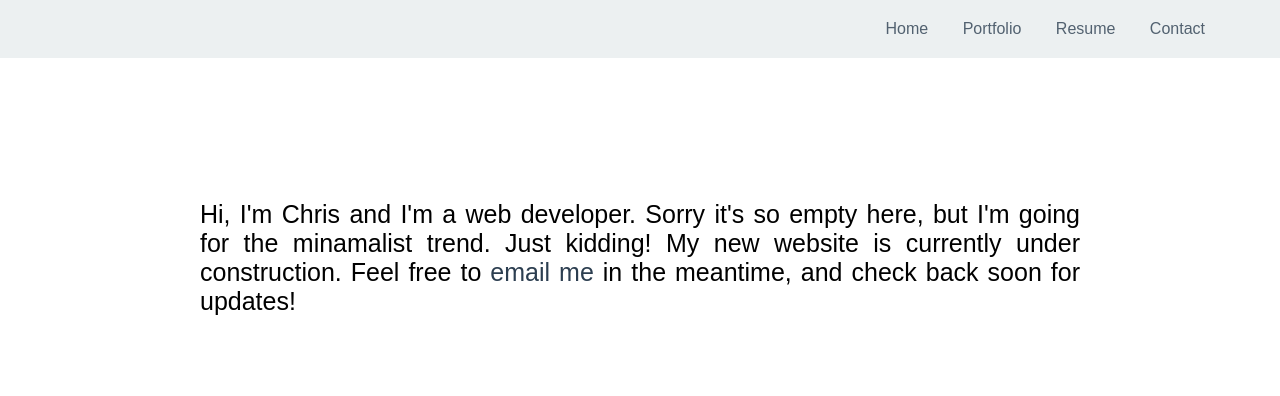
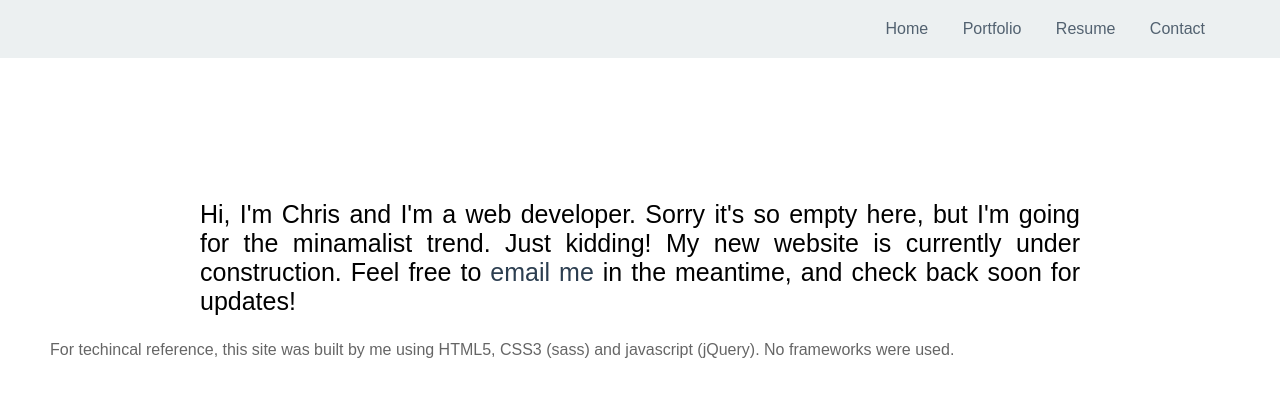
Before and after one commit to chrishughallen/chrishughallen.github.io, a website: page index.html in a window 1280 px wide. Drawn offline with nearby package versions, Linux system fonts and the light colour scheme.

Commit message:
extra info

```diff
--- a/base.scss
+++ b/base.scss
@@ -149,6 +149,12 @@ body {
         }
       }
 
+      .secondary-paragraph {
+        padding-top: 25px;
+        text-align: left;
+        opacity: 0.6;
+      }
+
       .intro-joke {
         -webkit-animation: 3s ease 0s normal forwards 1 fadein;
         animation: 3s ease 0s normal forwards 1 fadein;
--- a/index.html
+++ b/index.html
@@ -25,6 +25,9 @@
         <p class="intro-paragraph">
           Hi, I'm Chris and I'm a web developer. Sorry it's so empty here, but I'm going for the minamalist trend. <span class="intro-joke">Just kidding! My new website is currently under construction. Feel free to <a class="flashing-link" href="contact.html">email me</a> in the meantime, and check back soon for updates!</span>
         </p>
+        <p class="secondary-paragraph">
+          For techincal reference, this site was built by me using HTML5, CSS3 (sass) and javascript (jQuery). No frameworks were used.
+        </p>
       </div>
     </div>
   </div>
```
Also changed, not shown: dist/base.css, 1 other file.
